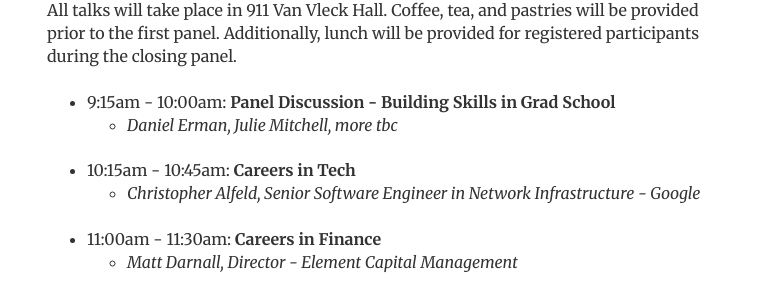
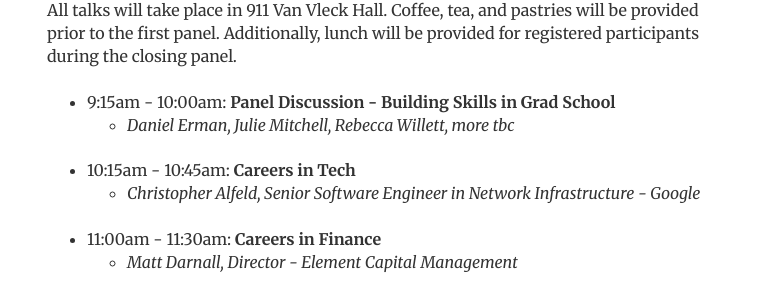
Before and after one commit to julietteBruce/MathCareers, a Jekyll site: the page built from schedule/index.html, in a window 1280 px wide. Shown: the part 167-465 px from the top of the page, without its empty margins (248-1031 px from the left). Built offline with Jekyll 4.4.1, drawn with Linux system fonts in a browser that asks for light colours.

Commit message:
Updated Panel Roster

```diff
--- a/schedule/index.html
+++ b/schedule/index.html
@@ -13,7 +13,7 @@ All talks will take place in 911 Van Vleck Hall. Coffee, tea, and pastries will
 <br>
 	<li>9:15am - 10:00am: <b>Panel Discussion - Building Skills in Grad School</b></li>
 		<ul>
-			<li><i>Daniel Erman, Julie Mitchell, more tbc</i></li>
+			<li><i>Daniel Erman, Julie Mitchell, Rebecca Willett, more tbc</i></li>
 		</ul>
 	<br>
 	<li>10:15am - 10:45am: <b>Careers in Tech</b></li>
```
